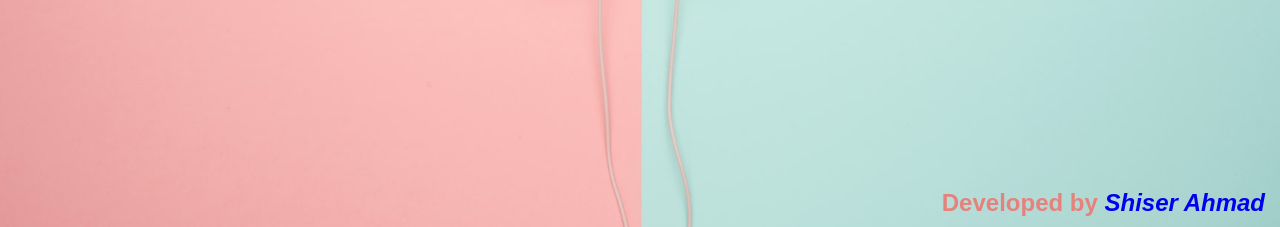
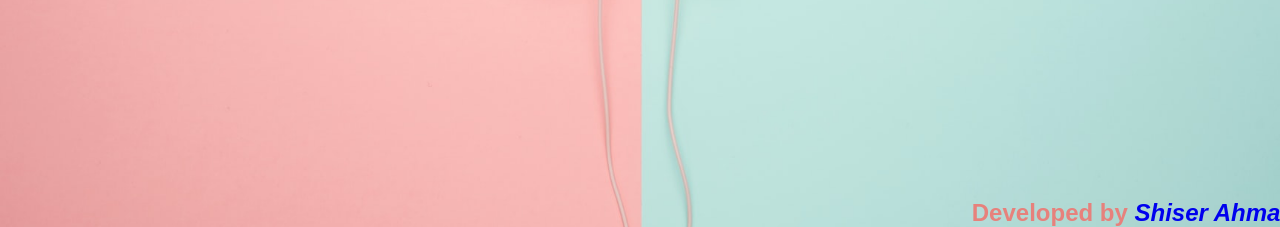
Before and after one commit to dev-shiser/listenNasheed, a plain HTML site: page index.html in a window 1280 px wide. Shown: the part 573-800 px from the top of the page. Drawn offline with Linux system fonts and the light colour scheme.

Commit message:
Update index.css

```diff
--- a/index.css
+++ b/index.css
@@ -77,8 +77,8 @@ margin-left: 6%;
 	font-size: 16px;
 
 	position: absolute;
-  	bottom: 10px;
- 	right: 15px;
+  	bottom: 0;
+ 	right: -15px;
 }
 #shiser a{
 	text-decoration: none;
```
